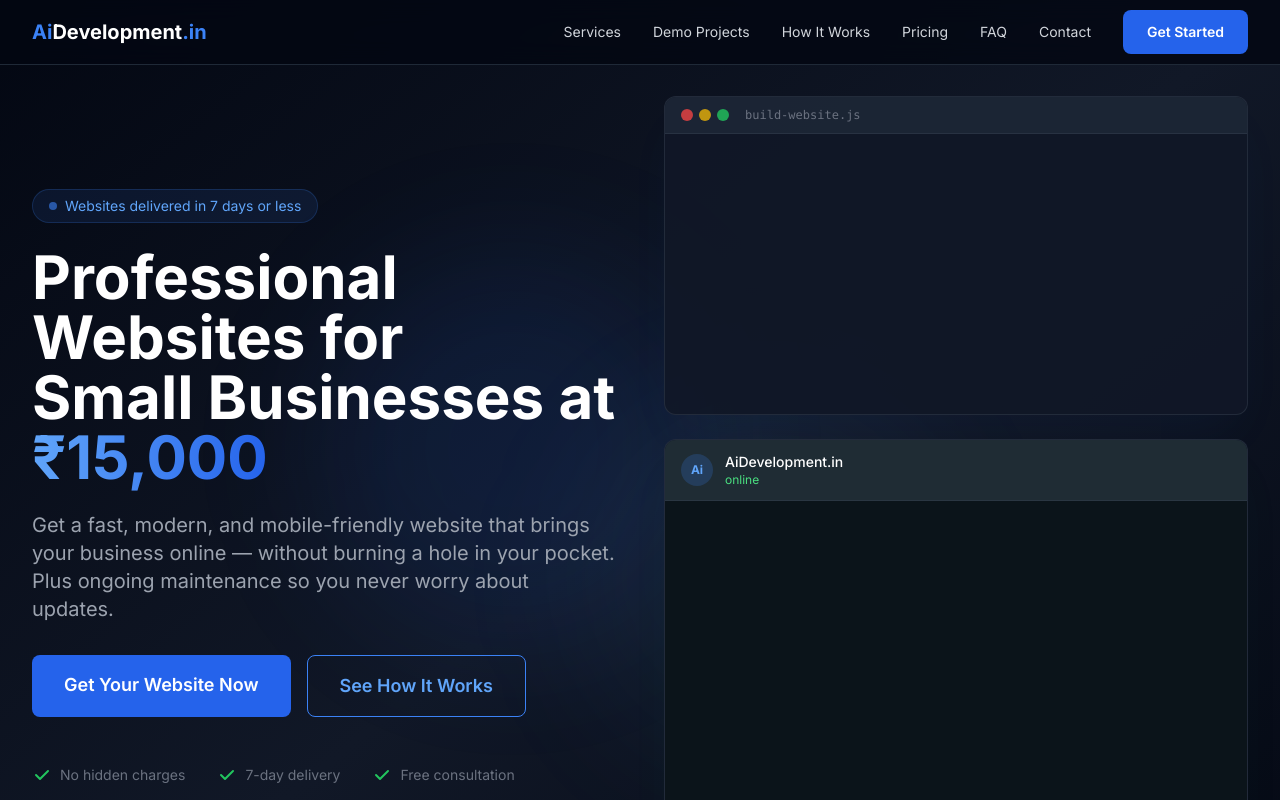
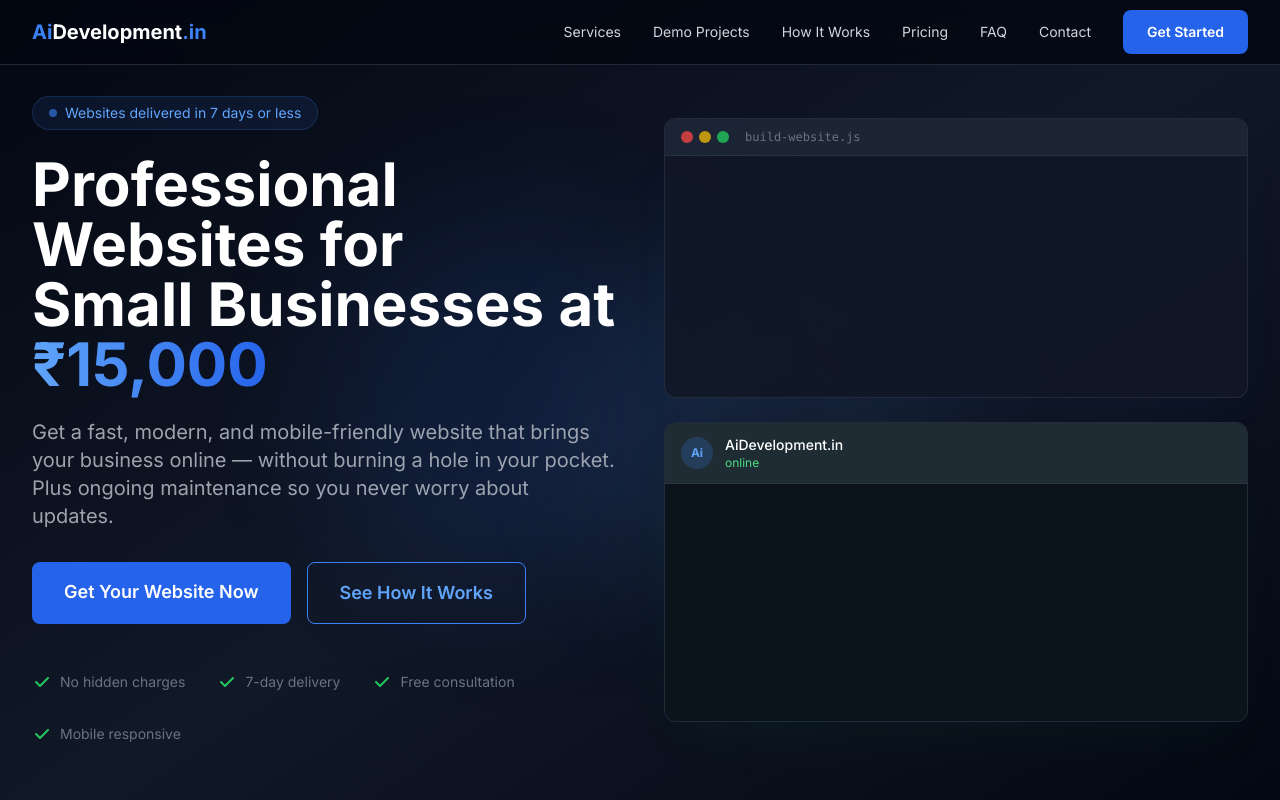
Before and after one commit to Tiwaman/aidevelopment-landing, a Next.js app: page / in a window 1280 px wide. Shown: the top 800 px of the page. Built offline with nearby package versions, Linux system fonts and the light colour scheme.

Commit message:
Fix code animation: proper line grouping + fixed container heights

```diff
--- a/src/components/CodeAnimation.tsx
+++ b/src/components/CodeAnimation.tsx
@@ -2,32 +2,44 @@
 
 import { useEffect, useState } from "react";
 
-const codeLines = [
-  { text: "const", color: "text-purple-400" },
-  { text: " website", color: "text-blue-300" },
+// Each entry is one line, with multiple colored segments
+const codeLines: { text: string; color: string }[][] = [
+  [
+    { text: "const ", color: "text-purple-400" },
+    { text: "website", color: "text-blue-300" },
     { text: " = ", color: "text-white" },
     { text: "create", color: "text-yellow-300" },
     { text: "({", color: "text-white" },
-  { text: "", color: "" },
-  { text: "  name:", color: "text-blue-300" },
-  { text: ' "Your Business"', color: "text-green-400" },
+  ],
+  [
+    { text: '  name: ', color: "text-blue-300" },
+    { text: '"Your Business"', color: "text-green-400" },
     { text: ",", color: "text-white" },
-  { text: "  style:", color: "text-blue-300" },
-  { text: ' "modern"', color: "text-green-400" },
+  ],
+  [
+    { text: '  style: ', color: "text-blue-300" },
+    { text: '"modern"', color: "text-green-400" },
     { text: ",", color: "text-white" },
-  { text: "  responsive:", color: "text-blue-300" },
-  { text: " true", color: "text-orange-400" },
+  ],
+  [
+    { text: "  responsive: ", color: "text-blue-300" },
+    { text: "true", color: "text-orange-400" },
     { text: ",", color: "text-white" },
-  { text: "  seo:", color: "text-blue-300" },
-  { text: " true", color: "text-orange-400" },
+  ],
+  [
+    { text: "  seo: ", color: "text-blue-300" },
+    { text: "true", color: "text-orange-400" },
     { text: ",", color: "text-white" },
-  { text: "  delivery:", color: "text-blue-300" },
-  { text: ' "7 days"', color: "text-green-400" },
+  ],
+  [
+    { text: '  delivery: ', color: "text-blue-300" },
+    { text: '"7 days"', color: "text-green-400" },
     { text: ",", color: "text-white" },
-  { text: "});", color: "text-white" },
-  { text: "", color: "" },
-  { text: "// ✓ Deployed successfully!", color: "text-green-500" },
-  { text: "// → yoursite.com is live 🚀", color: "text-green-500" },
+  ],
+  [{ text: "});", color: "text-white" }],
+  [],
+  [{ text: "// ✓ Deployed successfully!", color: "text-green-500" }],
+  [{ text: "// → yoursite.com is live 🚀", color: "text-green-500" }],
 ];
 
 export default function CodeAnimation() {
@@ -37,19 +49,18 @@
     const interval = setInterval(() => {
       setVisibleLines((prev) => {
         if (prev >= codeLines.length) {
-          // Reset after a pause
           setTimeout(() => setVisibleLines(0), 2000);
           return prev;
         }
         return prev + 1;
       });
-    }, 150);
+    }, 200);
 
     return () => clearInterval(interval);
   }, []);
 
   return (
-    <div className="rounded-xl overflow-hidden border border-gray-700/50 bg-gray-900/90 shadow-2xl shadow-blue-500/5">
+    <div className="rounded-xl overflow-hidden border border-gray-700/50 bg-gray-900/90 shadow-2xl shadow-blue-500/5 h-[280px]">
       {/* Editor top bar */}
       <div className="flex items-center gap-2 px-4 py-2.5 bg-gray-800/80 border-b border-gray-700/50">
         <div className="flex gap-1.5">
@@ -63,19 +74,22 @@
       </div>
 
       {/* Code content */}
-      <div className="p-4 font-mono text-xs sm:text-sm leading-relaxed min-h-[280px]">
+      <div className="p-4 font-mono text-xs sm:text-sm leading-6 overflow-hidden">
         {codeLines.slice(0, visibleLines).map((line, index) => (
-          <div
-            key={index}
-            className="flex items-center animate-fade-in"
-          >
-            <span className="text-gray-600 w-6 text-right mr-3 select-none text-xs">
+          <div key={index} className="flex animate-fade-in">
+            <span className="text-gray-600 w-5 text-right mr-3 select-none text-xs shrink-0">
               {index + 1}
             </span>
-            <span className={line.color}>{line.text}</span>
+            <span>
+              {line.map((segment, i) => (
+                <span key={i} className={segment.color}>
+                  {segment.text}
+                </span>
+              ))}
               {index === visibleLines - 1 && (
-              <span className="inline-block w-2 h-4 bg-blue-500 ml-0.5 animate-pulse" />
+                <span className="inline-block w-1.5 h-4 bg-blue-500 ml-0.5 animate-pulse align-middle" />
               )}
+            </span>
           </div>
         ))}
       </div>
--- a/src/components/WhatsAppChat.tsx
+++ b/src/components/WhatsAppChat.tsx
@@ -53,7 +53,7 @@
   }, []);
 
   return (
-    <div className="rounded-xl overflow-hidden border border-gray-700/50 bg-gray-900/90 shadow-2xl shadow-green-500/5">
+    <div className="rounded-xl overflow-hidden border border-gray-700/50 bg-gray-900/90 shadow-2xl shadow-green-500/5 h-[300px]">
       {/* WhatsApp header */}
       <div className="flex items-center gap-3 px-4 py-3 bg-[#1f2c34] border-b border-gray-700/50">
         <div className="w-8 h-8 rounded-full bg-blue-500/20 flex items-center justify-center">
@@ -66,7 +66,7 @@
       </div>
 
       {/* Chat body */}
-      <div className="p-3 min-h-[260px] bg-[#0b141a] space-y-2 overflow-hidden">
+      <div className="p-3 flex-1 bg-[#0b141a] space-y-2 overflow-hidden">
         {messages.slice(0, visibleMessages).map((msg, index) => (
           <div
             key={index}
```
Lines whose indentation alone changed are shown as unchanged.
